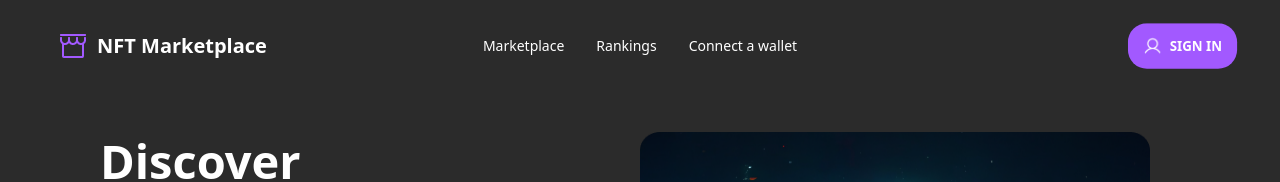
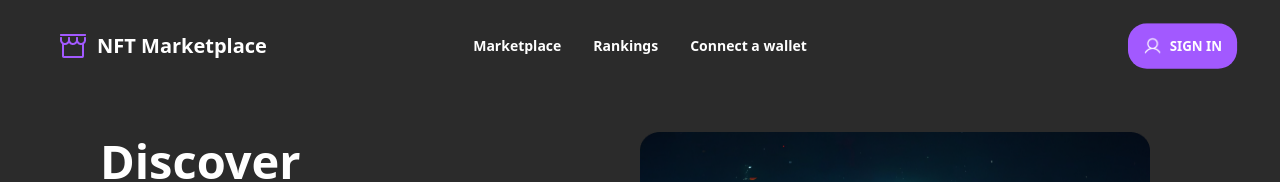
Before and after one commit to JannatunNimeNishat/nft-marketplace, a React (Vite) app: page / in a window 1280 px wide. Shown: the top 182 px of the page. Built offline with nearby package versions, Linux system fonts and the light colour scheme; no server answers.

Commit message:
navbar hover effect added on links and buttons

```diff
--- a/src/pages/ArtistPage/ArtistPage.jsx
+++ b/src/pages/ArtistPage/ArtistPage.jsx
@@ -30,7 +30,7 @@ const ArtistPage = () => {
 
     const artist_id = useParams();
     console.log(artist_id);
-    const [data,loading] = useDataFetching(`http://localhost:5000/artists/${artist_id?.id}`);
+    const [data,loading] = useDataFetching(`http://localhost:5001/artists/${artist_id?.id}`);
     const [activeTab, setActiveTab] = useState(1);
 
     console.log(data);
--- a/src/pages/Home/TopCreators/TopCreators.jsx
+++ b/src/pages/Home/TopCreators/TopCreators.jsx
@@ -19,7 +19,7 @@ import { Link } from 'react-router-dom'
 
 const TopCreators = () => {
 
-    const [data] = useDataFetching('http://localhost:5000/artists')
+    const [data] = useDataFetching('http://localhost:5001/artists')
 
 
     return (
--- a/src/pages/Rankings/Rankings.jsx
+++ b/src/pages/Rankings/Rankings.jsx
@@ -8,7 +8,7 @@ import Loading from "../Loading/Loading";
 const Rankings = () => {
     const [activeTab, setActiveTab] = useState(1);
     const [artists, setArtists] = useState([]);
-    const [data, loading, error] = useDataFetching('http://localhost:5000/artists')
+    const [data, loading, error] = useDataFetching('http://localhost:5001/artists')
 
     if (loading) {
         return <Loading />
--- a/src/pages/Share/Navbar/Navbar.jsx
+++ b/src/pages/Share/Navbar/Navbar.jsx
@@ -6,13 +6,16 @@ import user from '../../../../public/navbar/user.png'
 const Navbar = () => {
     const navItems = <>
         <li>
-            <NavLink className={'hover:text-white hover:font-semibold'} to='/marketplace' >Marketplace</NavLink>
+            <NavLink
+                className={`text-white font-bold hover:text-white transition ease-in-out hover:translate-x-all hover:translate-y-all delay-75 hover:scale-90 duration-200`} to='/marketplace'
+
+            >Marketplace</NavLink>
         </li>
         <li>
-            <NavLink className={'hover:text-white hover:font-semibold'} to='/rankings'>Rankings</NavLink>
+            <NavLink className={`text-white font-bold hover:text-white transition ease-in-out hover:translate-x-all hover:translate-y-all delay-100 hover:scale-90 duration-200`} to='/rankings'>Rankings</NavLink>
         </li>
         <li>
-            <NavLink className={'hover:text-white hover:font-semibold'} to='/connect-a-Wallet'>Connect a wallet</NavLink>
+            <NavLink className={`text-white font-bold hover:text-white transition ease-in-out hover:translate-x-all hover:translate-y-all delay-100 hover:scale-90 duration-200`} to='/connect-a-Wallet'>Connect a wallet</NavLink>
         </li>
 
     </>
@@ -39,11 +42,16 @@ const Navbar = () => {
                 </ul>
             </div>
             <div className="navbar-end">
-                <Link to='/signIn' className="hidden lg:flex btn bg-[#A259FF] rounded-[20px] border-0 text-white font-semibold hover:bg-black hover:text-white">
+                <Link to='/signIn' className="hidden lg:flex btn bg-[#A259FF] rounded-[20px] border-0 text-white font-semibold hover:bg-black hover:text-white
+                 transition ease-in-out delay-75 hover:translate-x-all hover:translate-y-all hover:scale-90 duration-200
+
+                ">
                     <img src={user}></img>
                     <p>Sign In</p>
                 </Link>
-                <Link to='/signIn' className=" flex  lg:hidden  btn bg-[#A259FF] rounded-[20px] border-0 text-white font-semibold hover:bg-black hover:text-white">
+                <Link to='/signIn' className=" flex  lg:hidden  btn bg-[#A259FF] rounded-[20px] border-0 text-white font-semibold hover:bg-black hover:text-white
+
+                ">
                     <p>Sign In</p>
                 </Link>
             </div>
```
